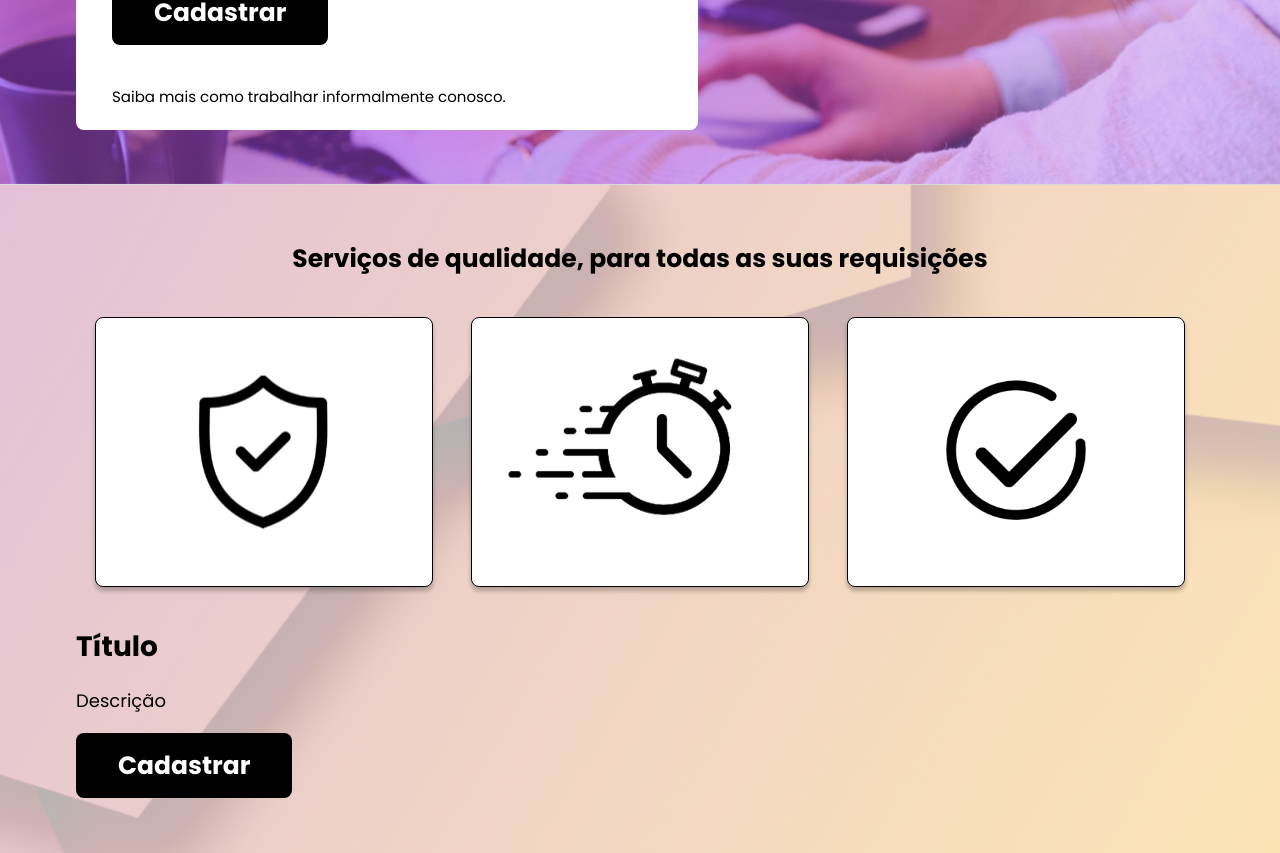
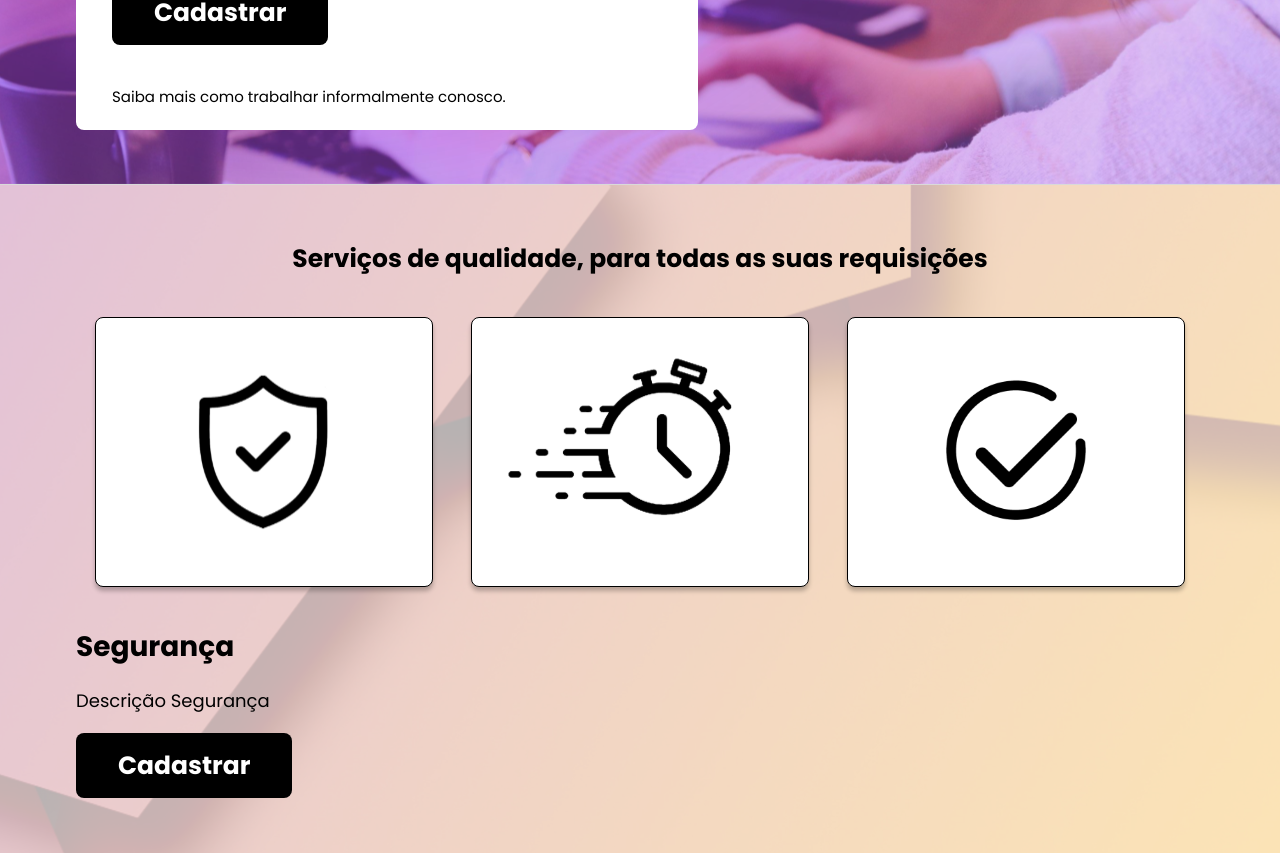
Before and after one commit to HomeFreelasOficial/lp, a React (Vite) app: page / in a window 1280 px wide. Shown: the part 858-1711 px from the top of the page. Built offline with nearby package versions, Linux system fonts and the light colour scheme.

Commit message:
chore: dinamic change title and description card of the use-our-aplication

```diff
--- a/src/components/lp/main/enjoy-us/index.tsx
+++ b/src/components/lp/main/enjoy-us/index.tsx
@@ -30,24 +30,26 @@ export default function EnjoyUs() {
   const secondActiveItem = activeItemIndex === 1;
   const thirdActiveItem = activeItemIndex === 2;
 
+  const activeKey = firstActiveItem ? "security" : secondActiveItem ? "time" : "solve";
+
   return (
     <Section background="url(/assets/enjoy-us-background.svg)">
       <S.Wrapper>
         <S.Title>Serviços de qualidade, para todas as suas requisições</S.Title>
         <S.Cards>
           <S.Card>
-            <S.CardIcon icon="/assets/security-icon.svg" />
+            <S.CardIcon icon="/assets/security-icon.svg" active={firstActiveItem} onClick={() => {setActiveItemIndex(0)}} />
           </S.Card>
           <S.Card>
-            <S.CardIcon icon="/assets/time-icon.svg" />
+            <S.CardIcon icon="/assets/time-icon.svg" active={secondActiveItem} onClick={() => {setActiveItemIndex(1)}} />
           </S.Card>
           <S.Card>
-            <S.CardIcon icon="/assets/solve-icon.svg" />
+            <S.CardIcon icon="/assets/solve-icon.svg" active={thirdActiveItem} onClick={() => {setActiveItemIndex(2)}} />
           </S.Card>
         </S.Cards>
         <S.ServiceDescription>
-          <h1>Título</h1>
-          <p>Descrição</p>
+          <h1>{data[activeKey].title}</h1>
+          <p>{data[activeKey].description}</p>
           <Button label="Cadastrar" variant="secondary" />
         </S.ServiceDescription>
       </S.Wrapper>
--- a/src/components/lp/main/enjoy-us/styled.ts
+++ b/src/components/lp/main/enjoy-us/styled.ts
@@ -45,7 +45,7 @@ export const Card = styled.div`
     }
 `
 
-export const CardIcon = styled.span<{ icon: string }>`
+export const CardIcon = styled.span<{ icon: string, active: boolean }>`
     display: block;
     mask-image: ${props => `url(${props.icon})`};
     mask-repeat: no-repeat;
```
